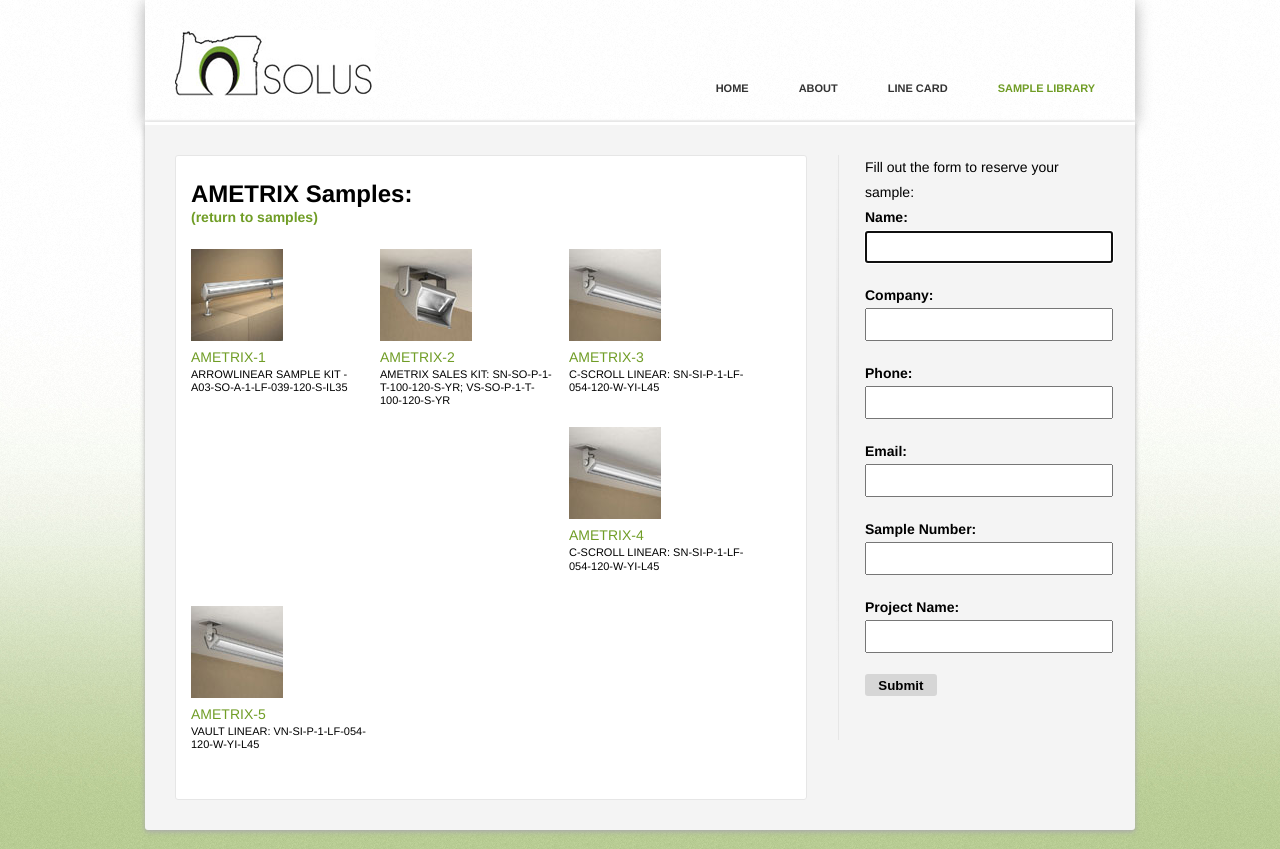
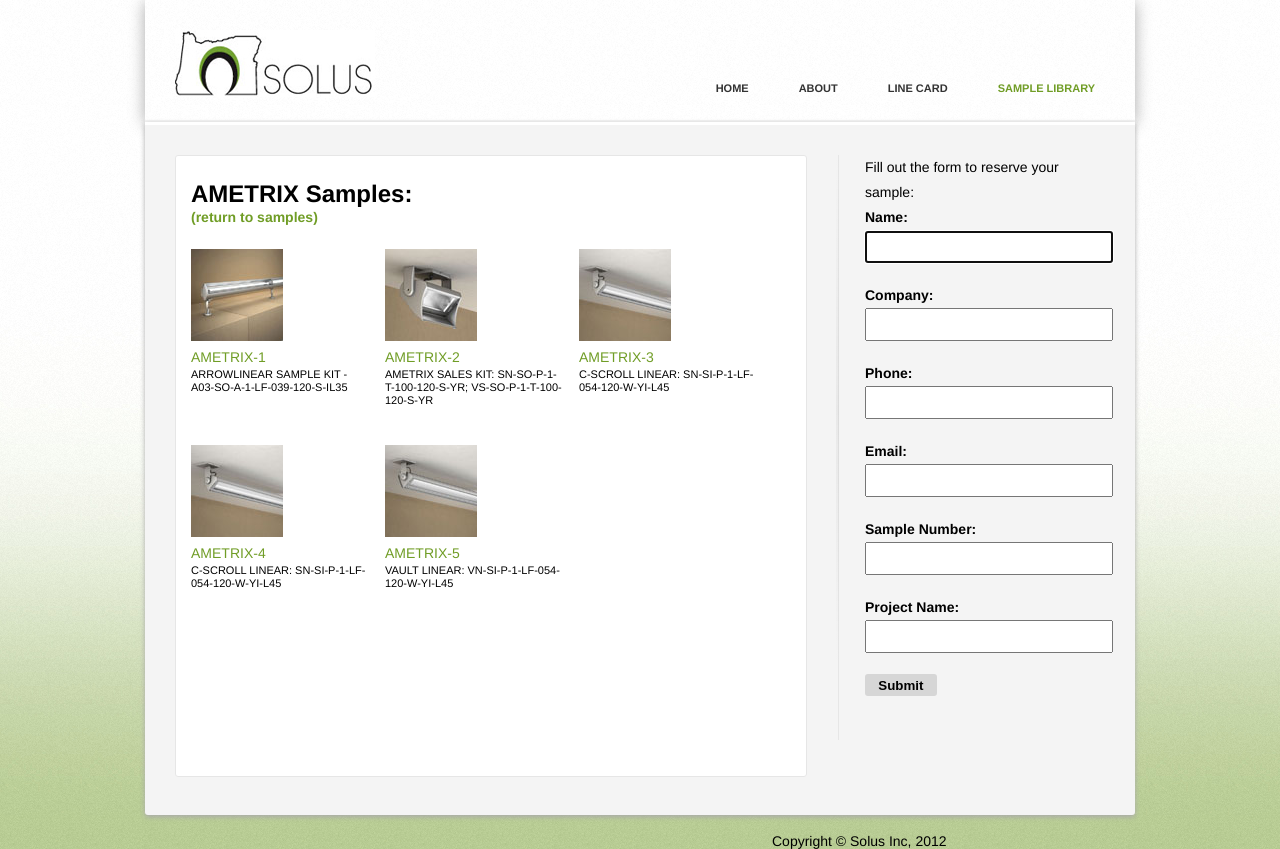
Before and after one commit to benjaminfisher/solus, a PHP site: page /ametrix_samples.php in a window 1280 px wide. Shown: the top 849 px of the page. Run offline with PHP 8.4, Linux system fonts and the light colour scheme; some libraries are stand-ins or nearby versions.

Commit message:
Fixed float in samples page

```diff
--- a/sass/screen.scss
+++ b/sass/screen.scss
@@ -394,10 +394,10 @@
         display:block;
         float:left;
         margin-right:1em;
-        max-width:175px;
+        max-width:180px;
 
         a { font-weight:normal; }
-        p{ border-bottom: 0px; font-size:0.785714286em; line-height:1.2em;}
+        p{ border-bottom: 0px; font-size:0.785714286em; line-height:1.2em; min-height:4em; }
 
       } // End list item styles for Samples list
     } // End Samples list styles
--- a/stylesheets/screen.css
+++ b/stylesheets/screen.css
@@ -889,7 +889,7 @@
   display: block;
   float: left;
   margin-right: 1em;
-  max-width: 175px;
+  max-width: 180px;
 }
 /* line 399, ../sass/screen.scss */
 .sample-library div.content div.copy ul.samples li a {
@@ -900,6 +900,7 @@
   border-bottom: 0px;
   font-size: 0.785714286em;
   line-height: 1.2em;
+  min-height: 4em;
 }
 /* line 406, ../sass/screen.scss */
 .sample-library div.content div.shadow {
```
